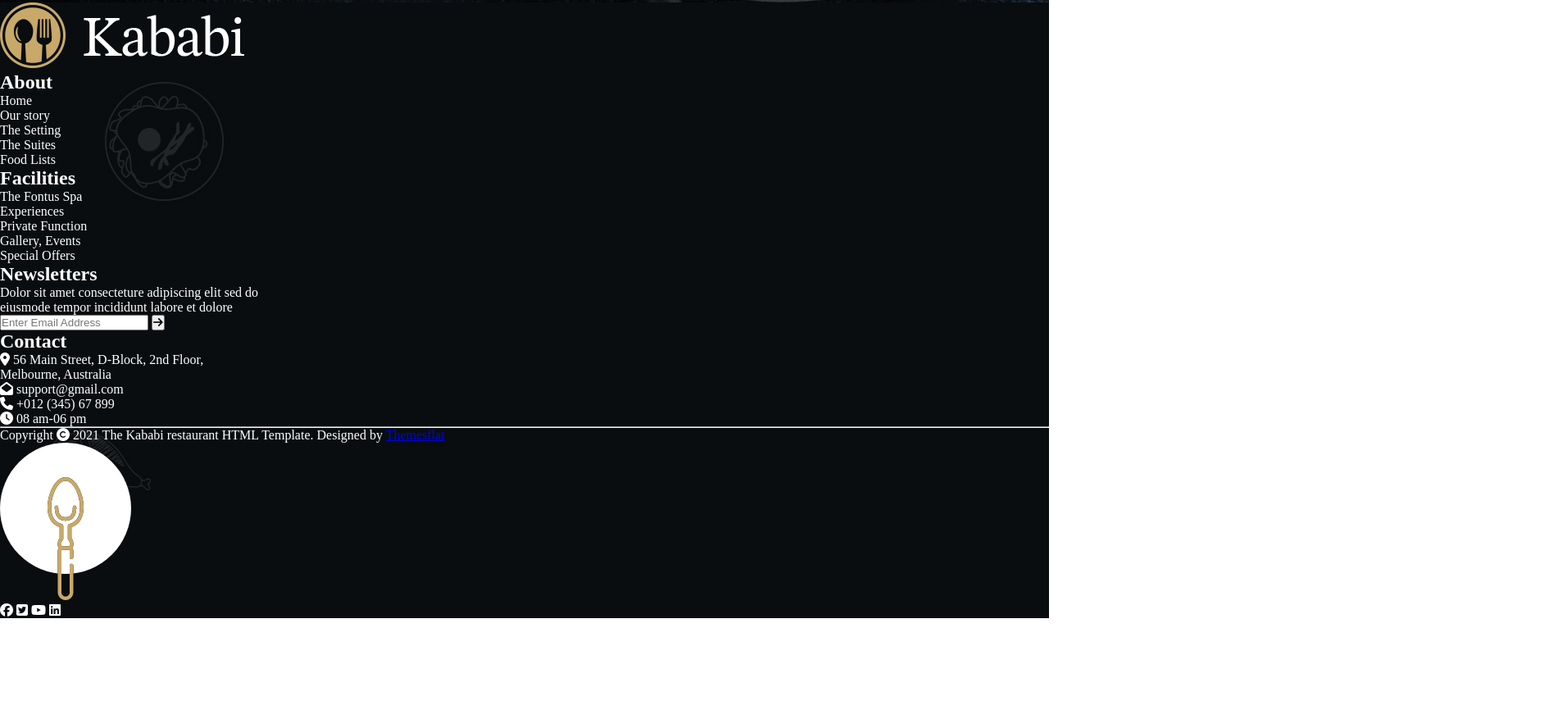
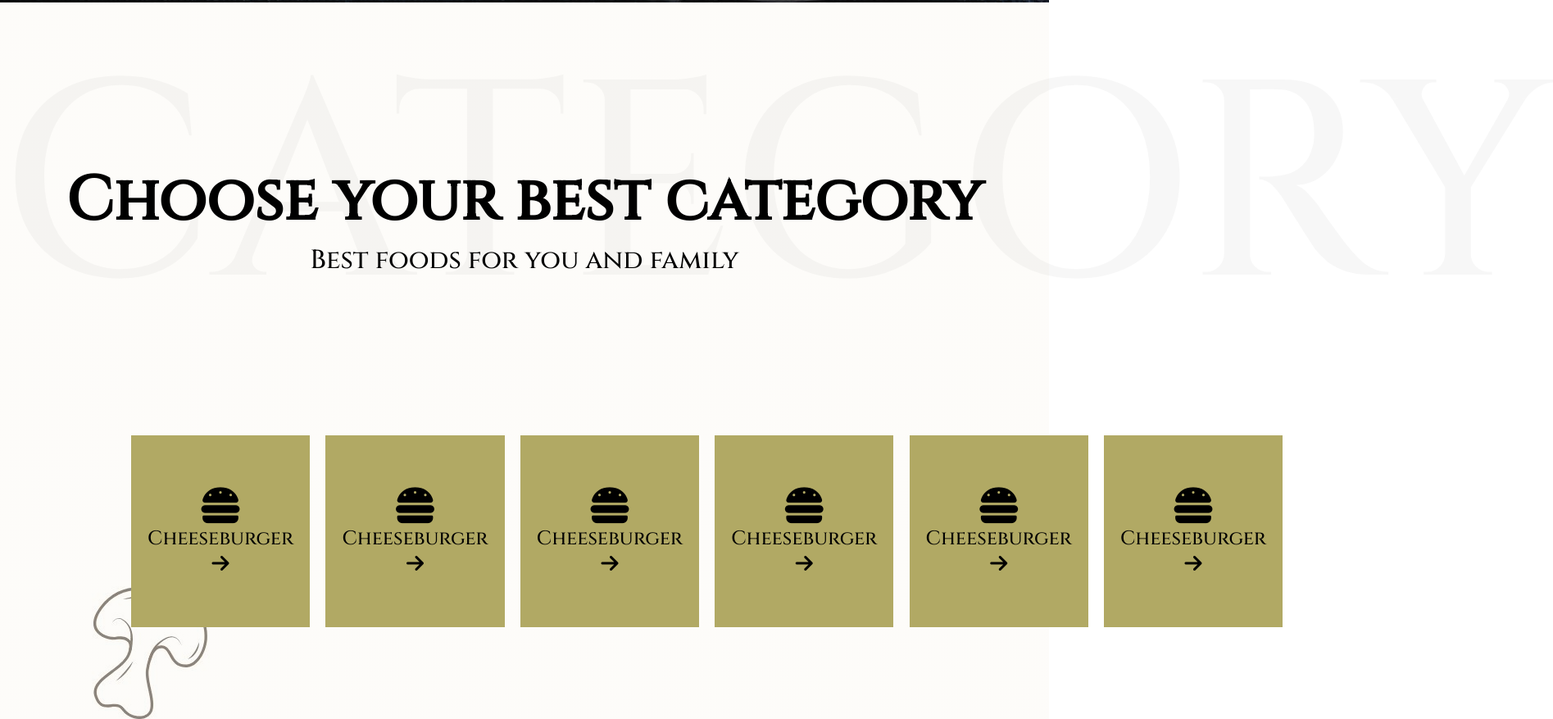
Before and after one commit to Nimarho/Kabibi-food, a website: page index.html in a window 1280 px wide. Shown: the part 947-1824 px from the top of the page at 82% size, 1895 px wide, since content can reach past the window. Before the commit the page ends 1701 px from the top, so only its background shows below. Drawn offline with Linux system fonts and the light colour scheme.

Commit message:
commit du soir 13 10

```diff
--- a/index.html
+++ b/index.html
@@ -47,7 +47,49 @@
 
     <!-- ================Section category================ -->
     <section id="category">
-
+        <div class="category__filigrane">
+            <p>category</p>
+        </div>
+        <div class="category__title">
+            <div class="category__title-main">
+                <h1>Choose your best category</h1>
+            </div>
+            <div class="category__title-sub">
+                <p>Best foods for you and family</p>
+            </div>
+        </div>
+        <div class="category__choices">
+            <div class="category__choices-card">
+                <div class="category__choices-card-icon"><i class="fa-solid fa-burger"></i></div>
+                <div class="category__choices-card-text">Cheeseburger</div>
+                <div class="category__choices-card-arrow"><i class="fa-solid fa-arrow-right"></i></div>
+            </div>
+            <div class="category__choices-card">
+                <div class="category__choices-card-icon"><i class="fa-solid fa-burger"></i></div>
+                <div class="category__choices-card-text">Cheeseburger</div>
+                <div class="category__choices-card-arrow"><i class="fa-solid fa-arrow-right"></i></div>
+            </div>
+            <div class="category__choices-card">
+                <div class="category__choices-card-icon"><i class="fa-solid fa-burger"></i></div>
+                <div class="category__choices-card-text">Cheeseburger</div>
+                <div class="category__choices-card-arrow"><i class="fa-solid fa-arrow-right"></i></div>
+            </div>
+            <div class="category__choices-card">
+                <div class="category__choices-card-icon"><i class="fa-solid fa-burger"></i></div>
+                <div class="category__choices-card-text">Cheeseburger</div>
+                <div class="category__choices-card-arrow"><i class="fa-solid fa-arrow-right"></i></div>
+            </div>
+            <div class="category__choices-card">
+                <div class="category__choices-card-icon"><i class="fa-solid fa-burger"></i></div>
+                <div class="category__choices-card-text">Cheeseburger</div>
+                <div class="category__choices-card-arrow"><i class="fa-solid fa-arrow-right"></i></div>
+            </div>
+            <div class="category__choices-card">
+                <div class="category__choices-card-icon"><i class="fa-solid fa-burger"></i></div>
+                <div class="category__choices-card-text">Cheeseburger</div>
+                <div class="category__choices-card-arrow"><i class="fa-solid fa-arrow-right"></i></div>
+            </div>
+        </div>
     </section>
 
     <!-- ================Section About us================ -->
--- a/ressources/CSS/main.scss
+++ b/ressources/CSS/main.scss
@@ -183,6 +183,66 @@ header{
     }
 }
 
+#category{
+    height: 954px;
+    width: 100vw;
+    background:linear-gradient(90deg,#FAF7F065 0%, #faf7f065 100%) ,url(../images/banner/imgbgcategory.jpg);
+    position: relative;
+    display: flex;
+    flex-direction: column;
+    align-items: center;
+    justify-content: space-evenly;
+    font-family: 'Cinzel', serif;
+    .category__filigrane{
+        color: rgba(0, 0, 0, 0.03);
+        text-transform: uppercase;
+        font-size: 340px;
+        position: absolute;
+        top : 0px;
+        left: 0px;
+    }
+    .category__title{
+        display: flex;
+        align-items: center;
+        justify-content: center;
+        flex-direction: column;
+        .category__title-main{
+            font-size: 50px;
+        }
+        .category__title-sub{
+            font-size: 2rem;
+        }
+    }
+    .category__choices{
+        display: grid;
+        grid: 1fr / 1fr 1fr 1fr 1fr 1fr 1fr ;
+        gap: 2%;
+        width: 75vw;
+        .category__choices-card{
+            display: flex;
+            flex-direction: column;
+            justify-content: center;
+            align-items: center;
+            background-color: #B1A964;
+            padding: 60px 20px;
+            .category__choices-card-icon{
+                width: 10px;
+                font-size: 50px;
+                display: flex;
+                justify-content: center;
+                align-items: center;
+            }
+            .category__choices-card-text{
+                font-size: 1.5rem;
+            }
+            .category__choices-card-arrow{
+                font-size: 1.5rem;
+            }
+        }
+    }
+}
+
+
 .text__couleur-verte{
     color: #B1A964;
 }
```
Also changed, not shown: ressources/CSS/style.css.
